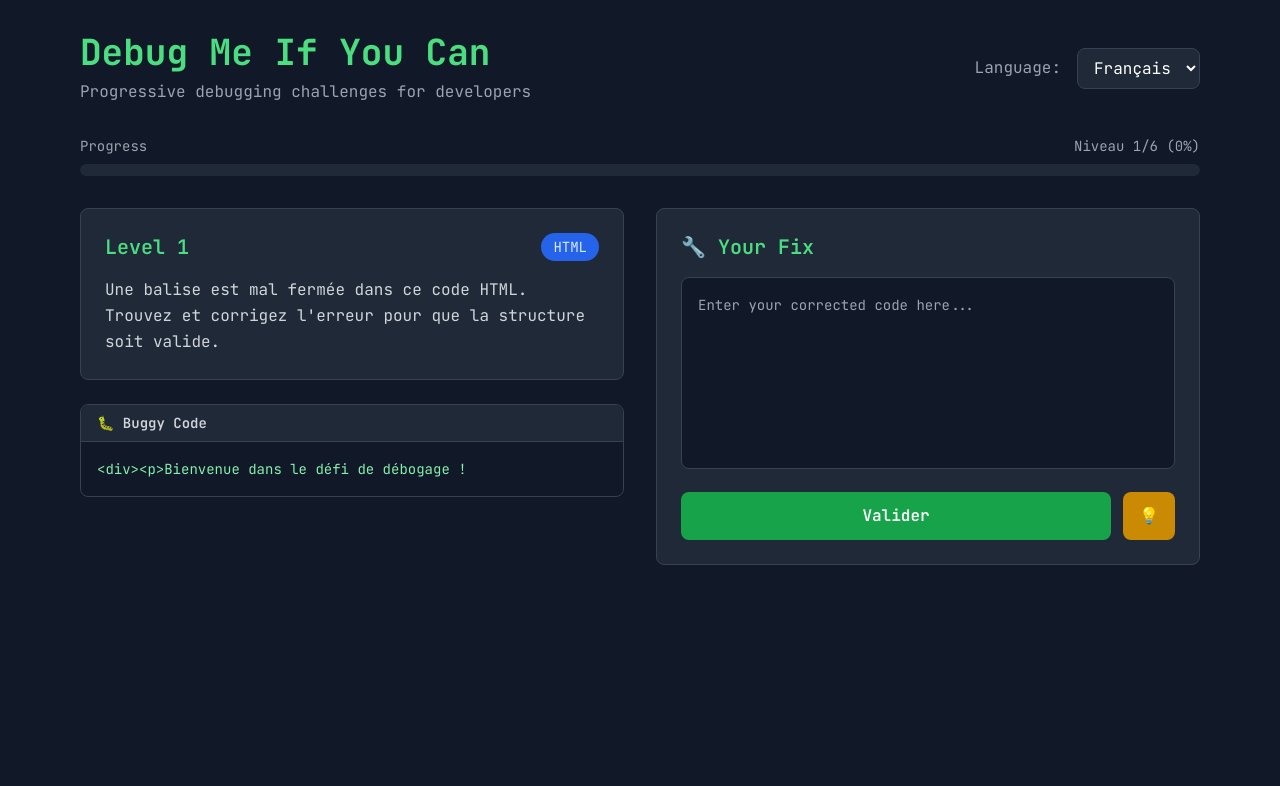
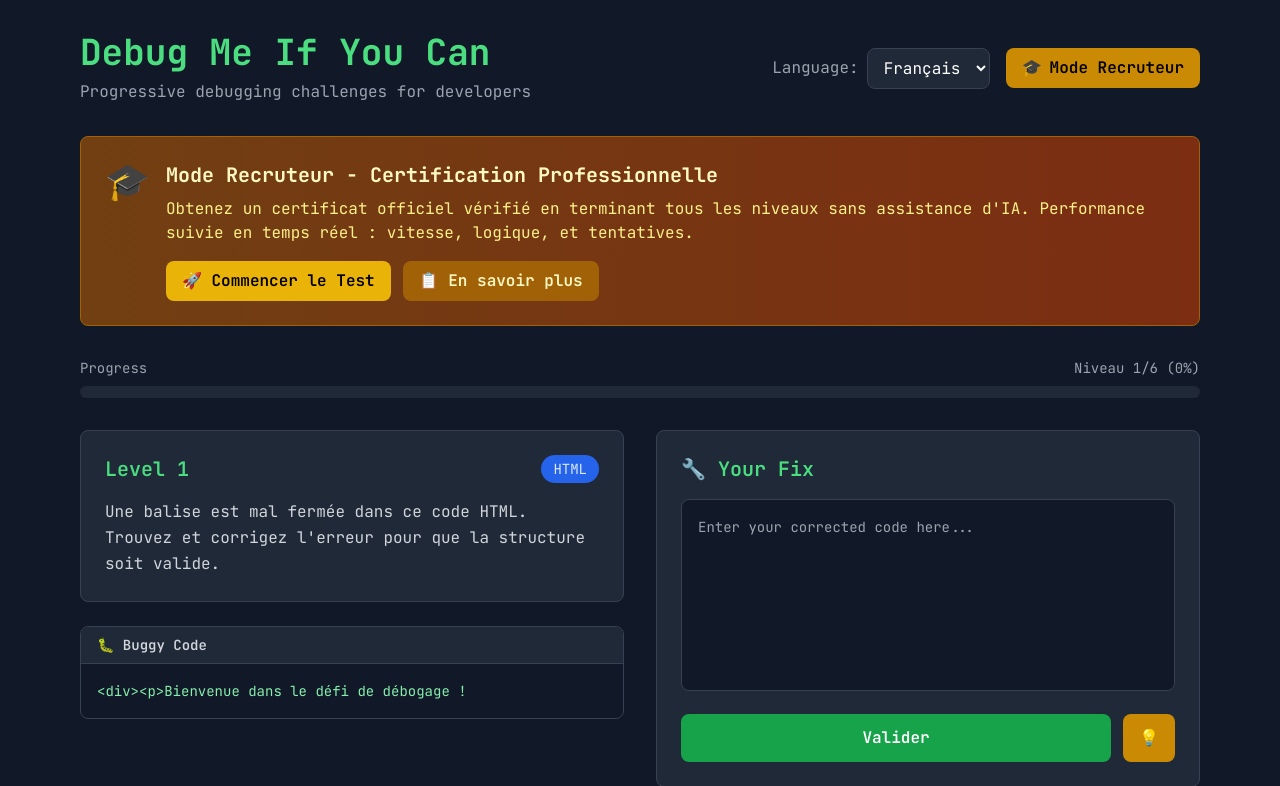
Before and after one commit to zefparis/gamedev, a Flask app: page / in a window 1280 px wide. Shown: the top 786 px of the page. Before the commit the page ends 565 px from the top, so only its background shows below. Run offline with Flask 3, Linux system fonts and the light colour scheme; some libraries are stand-ins or nearby versions.

Commit message:
Add a recruiter mode and certification information to the homepage
Adds a "Recruiter Mode" button and section to the homepage, explaining how to obtain a professional certification by completing all levels without AI assistance. Includes links to start the test or learn more about the certification process.

Replit-Commit-Author: Agent
Replit-Commit-Session-Id: 8938956c-d7ce-446c-a880-89e34ad880eb
Replit-Commit-Checkpoint-Type: full_checkpoint
Replit-Commit-Screenshot-Url: https://storage.googleapis.com/screenshot-production-us-central1/f9fb4e6e-a87d-4d3d-b2be-0d9692d22cfa/8938956c-d7ce-446c-a880-89e34ad880eb/qxKcGXu

```diff
--- a/templates/index.html
+++ b/templates/index.html
@@ -46,15 +46,55 @@
                 {% endif %}
             </div>
 
-            <!-- Language Selector -->
+            <!-- Controls -->
             <div class="flex items-center space-x-4">
-                <span class="text-gray-400">Language:</span>
-                <select id="languageSelector" class="bg-gray-800 border border-gray-700 text-white px-3 py-2 rounded-lg focus:ring-2 focus:ring-green-500 focus:border-transparent">
-                    <option value="fr">Français</option>
-                    <option value="en">English</option>
-                </select>
+                <!-- Language Selector -->
+                <div class="flex items-center space-x-2">
+                    <span class="text-gray-400">Language:</span>
+                    <select id="languageSelector" class="bg-gray-800 border border-gray-700 text-white px-3 py-2 rounded-lg focus:ring-2 focus:ring-green-500 focus:border-transparent">
+                        <option value="fr">Français</option>
+                        <option value="en">English</option>
+                    </select>
+                </div>
+
+                <!-- Recruiter Mode Button (only show if not already in recruiter mode) -->
+                {% if not recruiter_mode %}
+                <a href="/recruiter-mode" class="bg-yellow-600 hover:bg-yellow-700 text-black font-semibold py-2 px-4 rounded-lg transition-colors duration-200 flex items-center space-x-2">
+                    <span>🎓</span>
+                    <span>Mode Recruteur</span>
+                </a>
+                {% else %}
+                <a href="/" class="bg-gray-600 hover:bg-gray-700 text-white font-semibold py-2 px-4 rounded-lg transition-colors duration-200 flex items-center space-x-2">
+                    <span>🏠</span>
+                    <span>Mode Normal</span>
+                </a>
+                {% endif %}
             </div>
         </header>
+
+        <!-- Recruiter Mode Info (only show if not in recruiter mode) -->
+        {% if not recruiter_mode %}
+        <div class="bg-gradient-to-r from-yellow-900 to-orange-900 border border-yellow-700 rounded-lg p-6 mb-8">
+            <div class="flex items-start space-x-4">
+                <div class="text-4xl">🎓</div>
+                <div class="flex-1">
+                    <h3 class="text-xl font-bold text-yellow-100 mb-2">Mode Recruteur - Certification Professionnelle</h3>
+                    <p class="text-yellow-200 mb-4">
+                        Obtenez un certificat officiel vérifié en terminant tous les niveaux sans assistance d'IA.
+                        Performance suivie en temps réel : vitesse, logique, et tentatives.
+                    </p>
+                    <div class="flex flex-wrap gap-3">
+                        <a href="/recruiter-mode" class="bg-yellow-500 hover:bg-yellow-600 text-black font-semibold py-2 px-4 rounded-lg transition-colors duration-200">
+                            🚀 Commencer le Test
+                        </a>
+                        <a href="/certify" class="bg-yellow-700 hover:bg-yellow-800 text-yellow-100 font-semibold py-2 px-4 rounded-lg transition-colors duration-200">
+                            📋 En savoir plus
+                        </a>
+                    </div>
+                </div>
+            </div>
+        </div>
+        {% endif %}
 
         <!-- Progress Bar -->
         <div class="mb-8">
```
